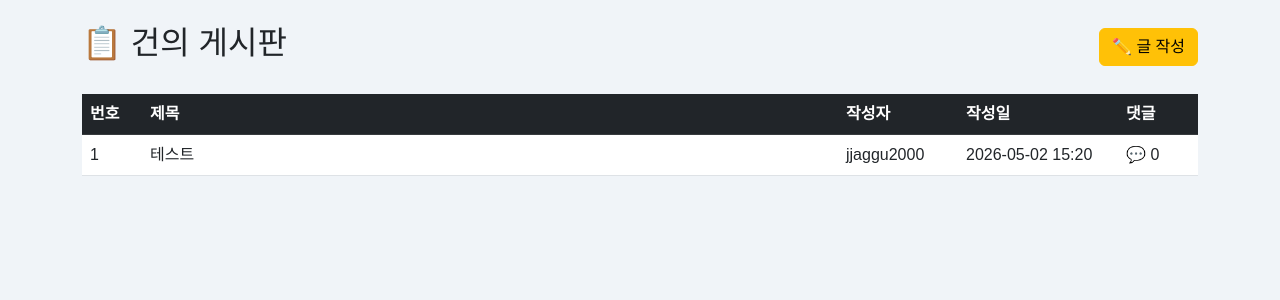
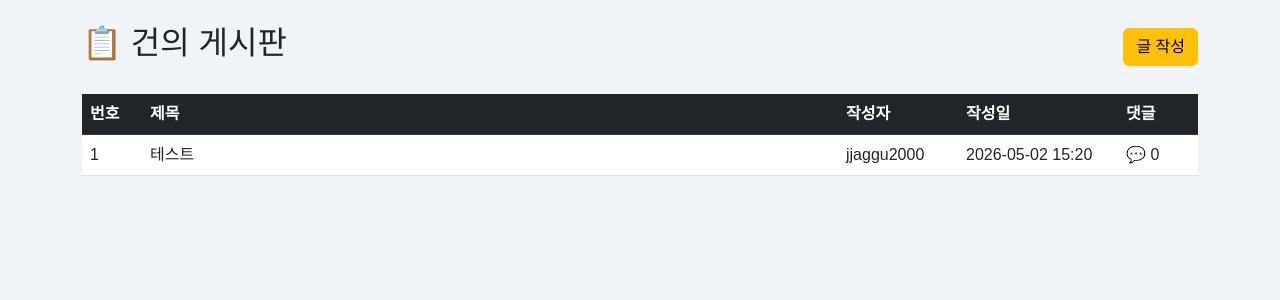
Before and after one commit to skcloud61/---, a Flask app: page /board in a window 1280 px wide. Shown: the part 56-356 px from the top of the page. Run offline with Flask 3, Linux system fonts and the light colour scheme; a user stored in the database is signed in; data comes from the database, SQL or seed files in the repository; data that the repository does not hold is empty; parts of the project's set-up code (start-up, migrations or seed data) failed here and were passed over.

Commit message:
Update board.html

```diff
--- a/templates/board.html
+++ b/templates/board.html
@@ -6,7 +6,7 @@
   <!-- 제목 -->
   <div class="d-flex justify-content-between align-items-center mb-4">
     <h2>📋 건의 게시판</h2>
-    <a href="{{ url_for('write_post') }}" class="btn btn-warning">✏️ 글 작성</a>
+    <a href="{{ url_for('write_post') }}" class="btn btn-warning"> 글 작성</a>
   </div>
 
   <!-- 게시글 목록 -->
@@ -39,7 +39,7 @@
   </table>
   {% else %}
   <div class="alert alert-secondary text-center">
-    아직 작성된 게시글이 없어요. 첫 번째 글을 작성해보세요! 😊
+    아직 작성된 게시글이 없어요. 첫 번째 글을 작성해보세요!
   </div>
   {% endif %}
 
```
